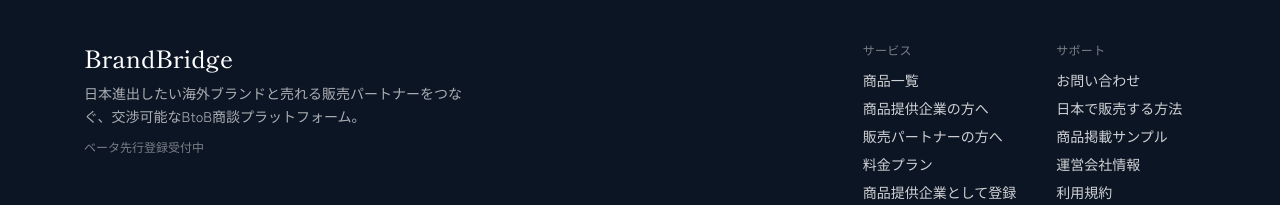
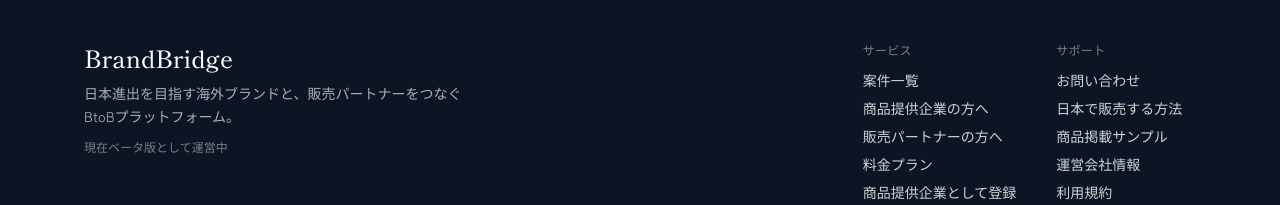
Before and after one commit to shunai394-hash/BrandBridge, a Next.js app: page / in a window 1280 px wide. Shown: the part 5200-5405 px from the top of the page. Built offline with nearby package versions, Linux system fonts and the light colour scheme; no server answers; the database is empty.

Commit message:
fix: restore Japanese footer encoding and legal links

```diff
--- a/components/layout/Footer.tsx
+++ b/components/layout/Footer.tsx
@@ -11,12 +11,12 @@
 
 const ja = {
   blurb:
-    "日本進出したい海外ブランドと売れる販売パートナーをつなぐ、交渉可能なBtoB商談プラットフォーム。",
-  beta: "ベータ先行登録受付中",
+    "日本進出を目指す海外ブランドと、販売パートナーをつなぐBtoBプラットフォーム。",
+  beta: "現在ベータ版として運営中",
   service: "サービス",
   support: "サポート",
   serviceLinks: [
-    { href: "/cases", label: "商品一覧" },
+    { href: "/cases", label: "案件一覧" },
     { href: "/for-makers", label: ROLE_DISPLAY.makerForPage },
     { href: "/for-partners", label: "販売パートナーの方へ" },
     { href: "/pricing", label: "料金プラン" },
@@ -112,7 +112,10 @@
             <ul className="space-y-2">
               {t.supportLinks.map((item) => (
                 <li key={item.href}>
-                  <Link href={item.href} className="transition hover:text-white">
+                  <Link
+                    href={item.href}
+                    className="transition hover:text-white"
+                  >
                     {item.label}
                   </Link>
                 </li>
```
